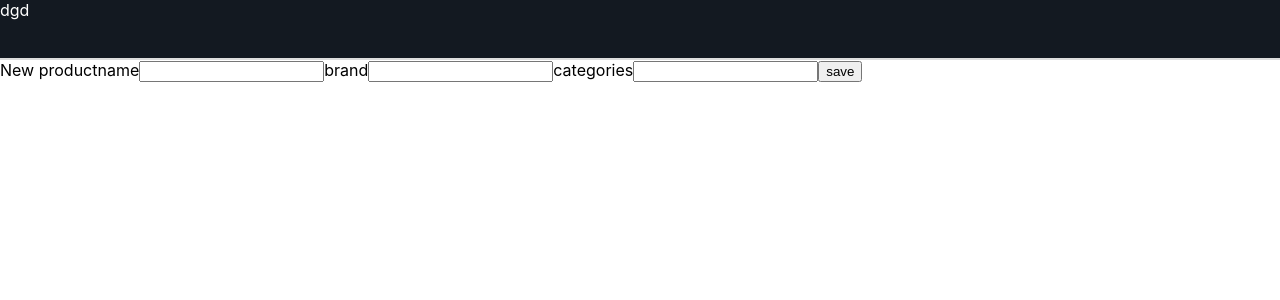
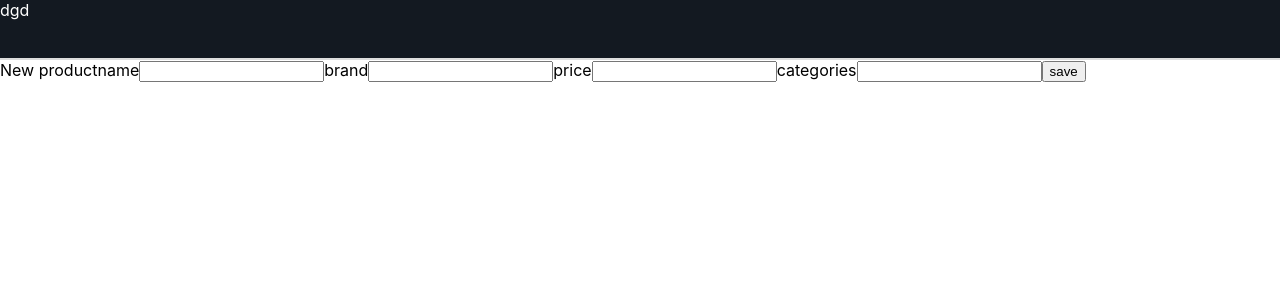
Before and after one commit to dorsamaleki/barbat-studio-task, a React (Create React App) app: page /new-product in a window 1280 px wide. Shown: the top 300 px of the page. Built offline with nearby package versions, Linux system fonts and the light colour scheme.

Commit message:
initial form for new product

```diff
--- a/src/NewProduct.js
+++ b/src/NewProduct.js
@@ -3,37 +3,75 @@
 import { productsList } from "./productsList";
 
 export const NewProduct = () => {
+  let newList = [{ name: "", brand: "" }];
   const initialList = productsList();
   const [name, setName] = useState();
   const [brand, setBrand] = useState();
-  const [list, setList] = useState([{ name: "" }]);
+  const [price, setPrice] = useState();
+  const [list, setList] = useState(newList);
 
-  const handleChange = (event) => {
+  const handleChangeName = (event) => {
     setName(event.target.value);
   };
   const handleChangeBrand = (event) => {
     setBrand(event.target.value);
   };
+  const handleChangePrice = (event) => {
+    setPrice(event.target.value);
+  };
   const handleSave = () => {
-    const newList = (list) => [...list, { name, id: uuidv4() }];
+    const newList = (list) => [...list, { name, brand, price, id: uuidv4() }];
     setList(newList);
     setName("");
+    setBrand("");
+    setPrice("");
     localStorage.setItem("myData", list);
+  };
+  const keyPressed = (event) => {
+    if (event.key === "Enter") {
+      handleSave();
+    }
   };
 
   return (
     <div>
       New product
       <label>name</label>
-      <input type="text" value={name} onChange={handleChange} />
+      <input
+        type="text"
+        value={name}
+        onChange={handleChangeName}
+        onKeyPress={keyPressed}
+        required
+      />
       <label>brand</label>
-      <input type="text" value={brand} onChange={handleChangeBrand} />
+      <input
+        type="text"
+        value={brand}
+        onChange={handleChangeBrand}
+        onKeyPress={keyPressed}
+        required
+      />
+      <label>price</label>
+      <input
+        type="text"
+        value={price}
+        onChange={handleChangePrice}
+        onKeyPress={keyPressed}
+        required
+      />
       <label>categories</label>
       <input type="text" />
       <button onClick={handleSave}>save</button>
       <div>
         {list.map((item) => {
-          return <div>{item.name}</div>;
+          return (
+            <div>
+              {item.name}
+              {item.brand}
+              {item.price}
+            </div>
+          );
         })}
       </div>
     </div>
```
